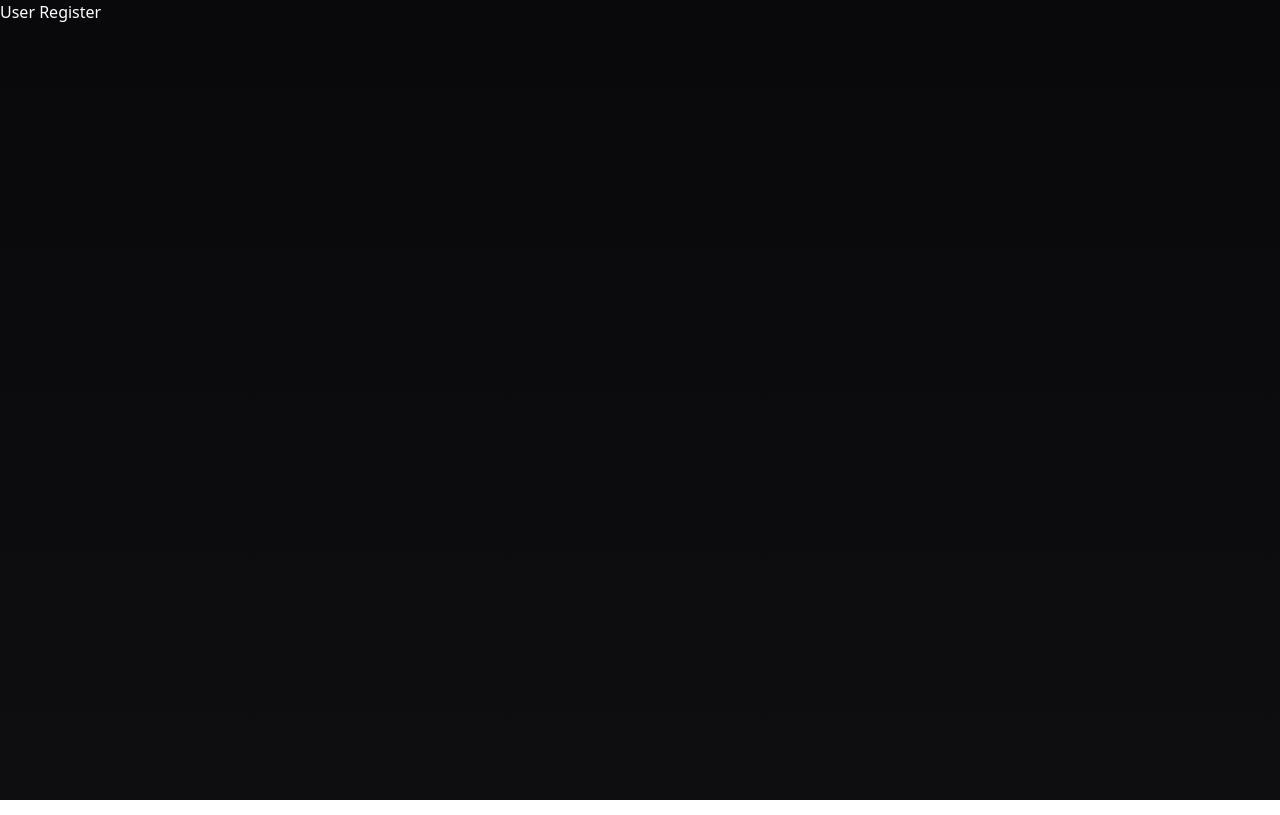
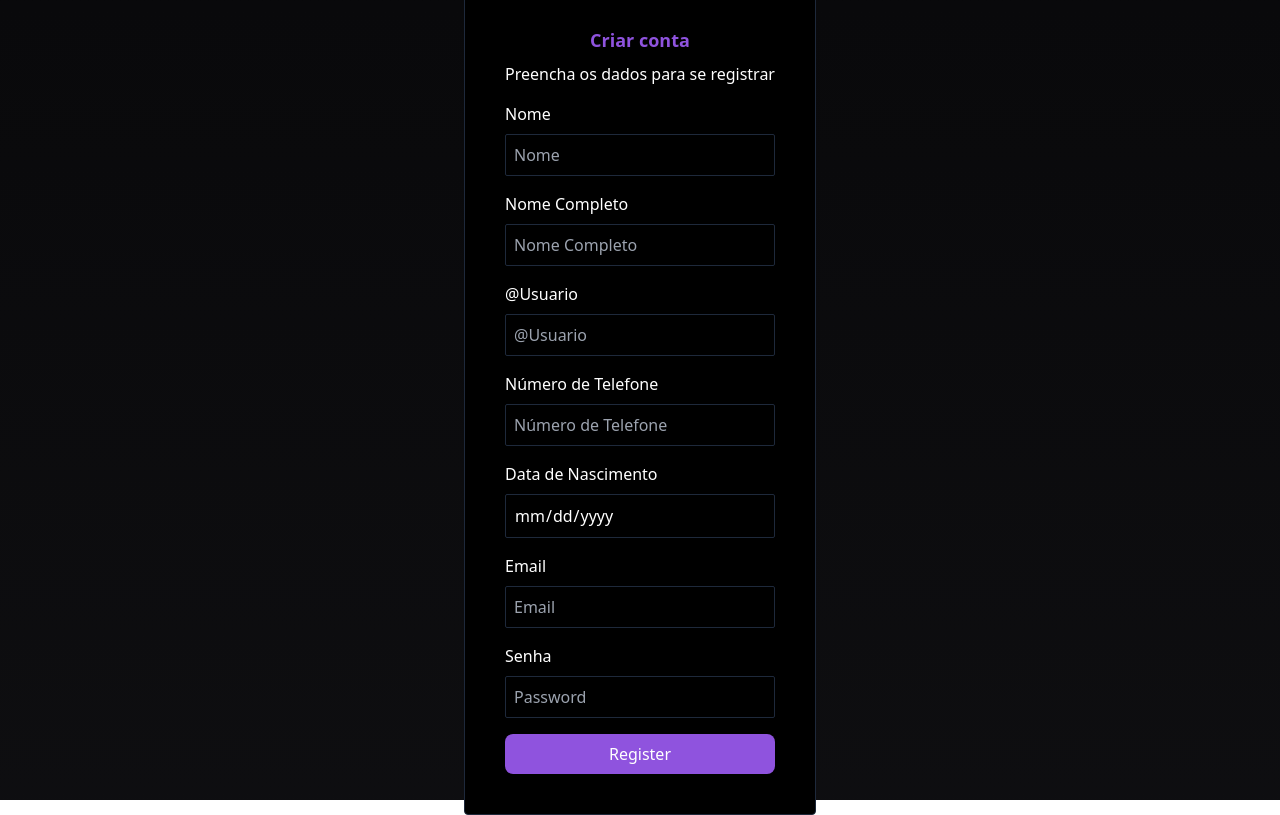
Before and after one commit to AndrewGPFranco/boards-ui, a Vue app: page /auth/register in a window 1280 px wide. Built offline with nearby package versions, Linux system fonts and the light colour scheme.

Commit message:
feat: esboço do formulário de registro de usuário

```diff
--- a/src/assets/main.css
+++ b/src/assets/main.css
@@ -3,3 +3,9 @@
 @tailwind base;
 @tailwind components;
 @tailwind utilities;
+
+* {
+    margin: 0;
+    padding: 0;
+    box-sizing: border-box;
+}
--- /dev/null
+++ b/src/components/auth/FormRegister.vue
@@ -0,0 +1,105 @@
+<template>
+    <section
+        class="flex justify-center items-center bg-black p-10 border border-slate-800 rounded"
+    >
+        <form @submit.prevent="register" class="flex flex-col gap-4">
+            <div class="flex flex-col gap-2 items-center justify-center">
+                <h1 class="text-textBtn font-bold text-lg">Criar conta</h1>
+                <span>Preencha os dados para se registrar</span>
+            </div>
+            <div class="flex flex-col gap-2">
+                <label for="nome">Nome</label>
+                <input
+                    type="text"
+                    v-model="user.nome"
+                    placeholder="Nome"
+                    required
+                    class="placeholder-gray-400 text-white rounded-sm p-2 bg-transparent border border-slate-800"
+                />
+            </div>
+            <div class="flex flex-col gap-2">
+                <label for="nomeCompleto">Nome Completo</label>
+                <input
+                    type="text"
+                    v-model="user.nomeCompleto"
+                    placeholder="Nome Completo"
+                    required
+                    class="placeholder-gray-400 text-white rounded-sm p-2 bg-transparent border border-slate-800"
+                />
+            </div>
+            <div class="flex flex-col gap-2">
+                <label for="username">@Usuario</label>
+                <input
+                    type="text"
+                    v-model="user.username"
+                    placeholder="@Usuario"
+                    required
+                    class="placeholder-gray-400 text-white rounded-sm p-2 bg-transparent border border-slate-800"
+                />
+            </div>
+            <div class="flex flex-col gap-2">
+                <label for="numeroTelefone">Número de Telefone</label>
+                <input
+                    type="text"
+                    v-model="user.numeroTelefone"
+                    placeholder="Número de Telefone"
+                    required
+                    class="placeholder-gray-400 text-white rounded-sm p-2 bg-transparent border border-slate-800"
+                />
+            </div>
+            <div class="flex flex-col gap-2">
+                <label for="dataNascimento">Data de Nascimento</label>
+                <input
+                    type="date"
+                    v-model="user.dataNascimento"
+                    placeholder="Data de Nascimento"
+                    required
+                    class="placeholder-gray-400 text-white rounded-sm p-2 bg-transparent border border-slate-800"
+                />
+            </div>
+            <div class="flex flex-col gap-2">
+                <label for="email">Email</label>
+                <input
+                    type="email"
+                    v-model="user.email"
+                    placeholder="Email"
+                    required
+                    class="placeholder-gray-400 text-white rounded-sm p-2 bg-transparent border border-slate-800"
+                />
+            </div>
+            <div class="flex flex-col gap-2">
+                <label for="senha">Senha</label>
+                <input
+                    type="password"
+                    v-model="user.senha"
+                    placeholder="Password"
+                    required
+                    class="placeholder-gray-400 text-white rounded-sm p-2 bg-transparent border border-slate-800"
+                />
+            </div>
+            <button type="submit" class="bg-btn p-2 rounded-lg">
+                Register
+            </button>
+        </form>
+    </section>
+</template>
+
+<script setup lang="ts">
+import { ref } from "vue";
+import type { IUserRegister } from "@/types/interfaces/IUserRegister";
+
+const user = ref<IUserRegister>({
+    nome: "",
+    username: "",
+    email: "",
+    senha: "",
+    nomeCompleto: "",
+    numeroTelefone: "",
+    dataNascimento: new Date(),
+});
+
+const register = () => {
+    alert(user.value);
+    console.log(user.value);
+};
+</script>
--- /dev/null
+++ b/src/types/interfaces/IUserRegister.ts
@@ -0,0 +1,11 @@
+interface IUserRegister {
+  nome: string;
+  email: string;
+  senha: string;
+  username: string;
+  nomeCompleto: string;
+  numeroTelefone: string;
+  dataNascimento: Date;
+}
+
+export type { IUserRegister };
--- a/src/views/UserRegister.vue
+++ b/src/views/UserRegister.vue
@@ -1,5 +1,9 @@
 <template>
-    <section class="bg-backgroundAuth h-screen w-screen text-white">
-        <h1>User Register </h1>
+    <section class="bg-backgroundAuth h-screen w-screen text-white flex justify-center items-center">
+        <FormRegister />
     </section>
 </template>
+
+<script setup lang="ts">
+import FormRegister from "@/components/auth/FormRegister.vue";
+</script>
--- a/tailwind.config.js
+++ b/tailwind.config.js
@@ -1,15 +1,19 @@
 /** @type {import('tailwindcss').Config} */
 export default {
-  content: [
-    "./index.html",
-    "./src/**/*.{vue,js,ts,jsx,tsx}",
-  ],
+  content: ["./index.html", "./src/**/*.{vue,js,ts,jsx,tsx}"],
   theme: {
     extend: {
+      colors: {
+        textBtn: "#8F53DE",
+      },
+      backgroundColor: {
+        btn: "#8F53DE",
+      },
       backgroundImage: {
-        backgroundAuth: 'linear-gradient(180deg, hsl(240 10% 3.9%), hsl(240 8% 6%))',
+        backgroundAuth:
+          "linear-gradient(180deg, hsl(240 10% 3.9%), hsl(240 8% 6%))",
       },
     },
   },
   plugins: [],
-}
+};
```
